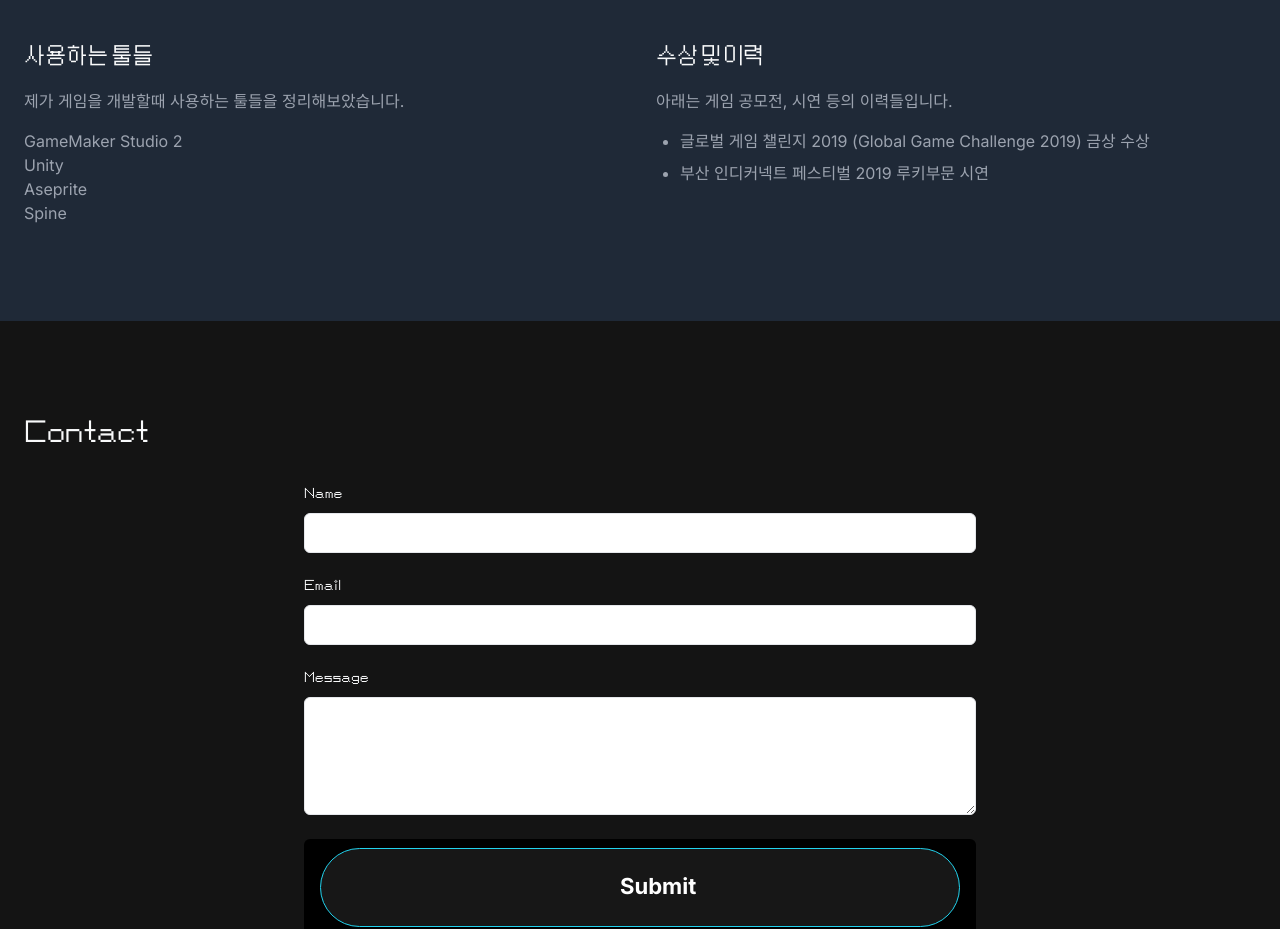
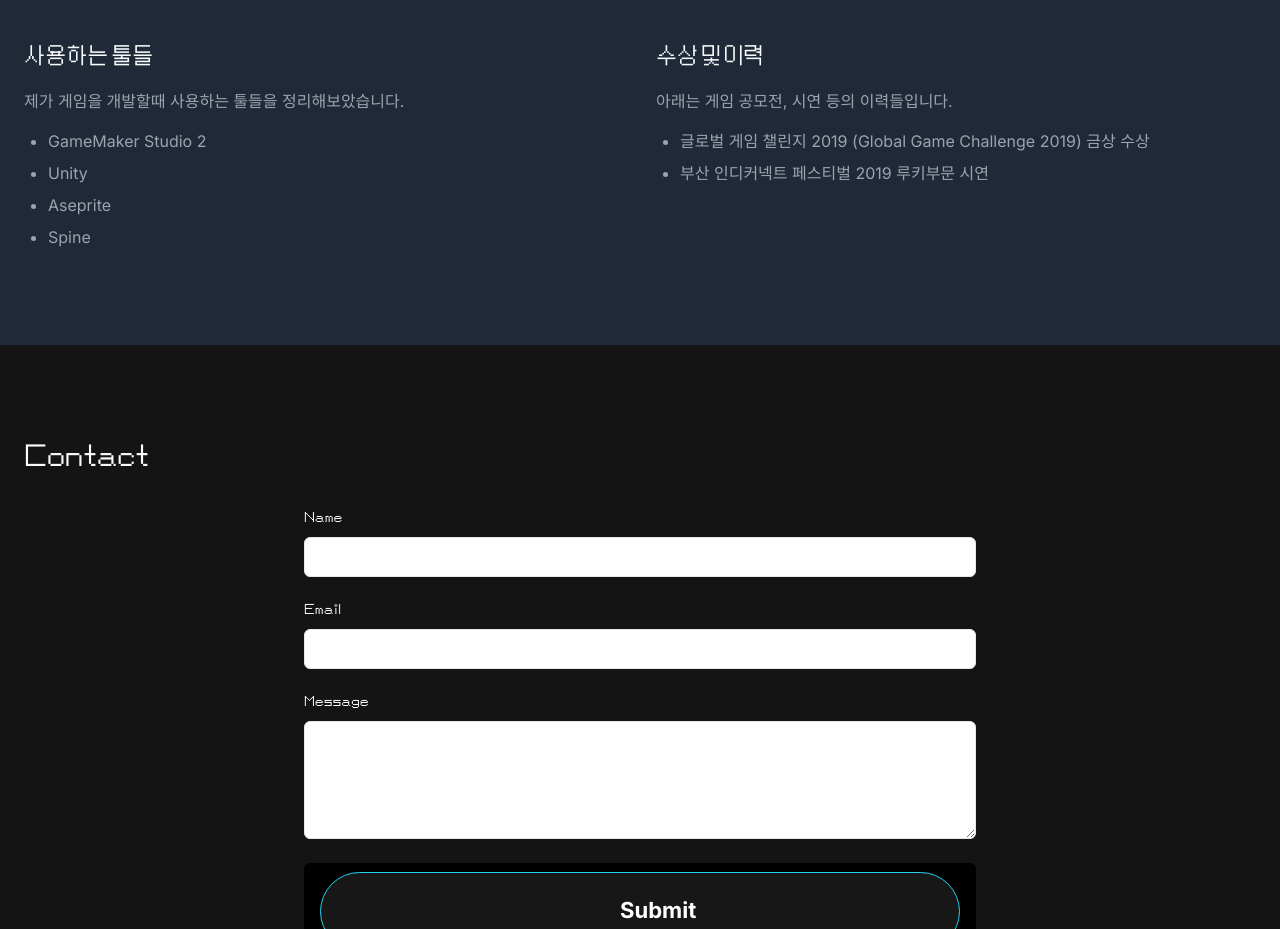
Before and after one commit to ravking77777/kjh-portfolio, a Next.js app: page / in a window 1280 px wide. Shown: the part 1624-2553 px from the top of the page. Built offline with nearby package versions, Linux system fonts and the light colour scheme.

Commit message:
개발툴들 조금 수정

```diff
--- a/src/app/page.tsx
+++ b/src/app/page.tsx
@@ -184,7 +184,7 @@ export default function Home() {
             <p className="text-gray-400">
               제가 게임을 개발할때 사용하는 툴들을 정리해보았습니다.
             </p>
-            <ul className="mt-4 text-gray-400">
+            <ul className="mt-4 list-disc space-y-2 pl-6 text-gray-400">
               <li>GameMaker Studio 2</li>
               <li>Unity</li>
               <li>Aseprite</li>
```
